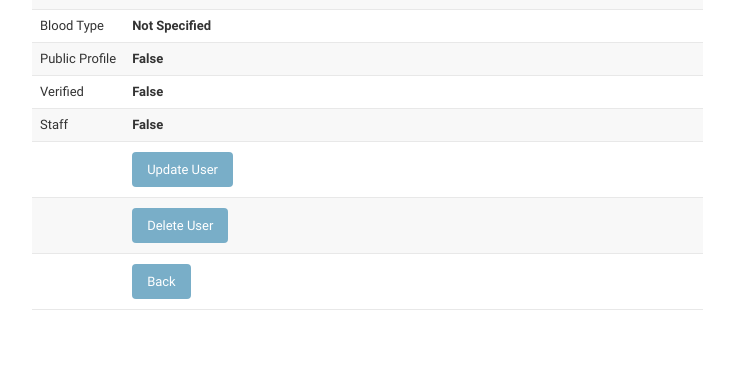
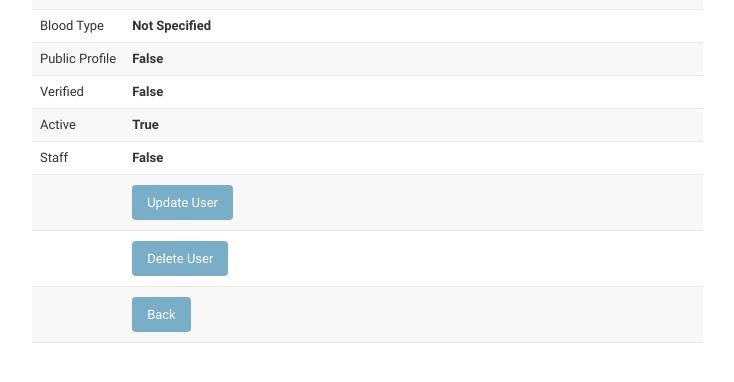
Before and after one commit to Carnivalio/BloodLine, a Django app: page /bloodline/staff/users/9/ in a window 1280 px wide. Shown: the part 347-729 px from the top of the page, without its empty margins (8-742 px from the left). Run offline with Django 3.2, Linux system fonts and the light colour scheme; a user stored in the database is signed in; data comes from the database, SQL or seed files in the repository; both versions use the stored data as it was after the commit.

Commit message:
User view detail update
User view detail update

```diff
--- a/bloodline/templates/bloodline/user_template/user_detail.html
+++ b/bloodline/templates/bloodline/user_template/user_detail.html
@@ -64,6 +64,10 @@
 					<td><b>{{ bloodlineuser.verified }}</b></td>
 				</tr>
 				<tr>
+					<td>Active</td>
+					<td><b>{{ bloodlineuser.is_active }}</b></td>
+				</tr>
+				<tr>
 					<td>Staff</td>
 					<td><b>{{ bloodlineuser.is_staff }}</b></td>
 				</tr>
--- a/bloodline/user_views.py
+++ b/bloodline/user_views.py
@@ -28,7 +28,7 @@ class CreateUser(CreateView):
 class UpdateUser(UpdateView):
     template_name = 'bloodline/user_template/user_update.html'
     model = BloodlineUser
-    fields = ['username', 'email', 'password', 'gender', 'first_name', 'last_name', 'mobile', 'address', 'blood_type', 'public_profile', 'verified', 'is_staff']
+    fields = ['username', 'email', 'password', 'gender', 'first_name', 'last_name', 'mobile', 'address', 'blood_type', 'public_profile', 'verified', 'is_active', 'is_staff']
     template_name_suffix = '_update_form'
 
     def get_success_url(self):
```
Also changed, not shown: db.sqlite3.
